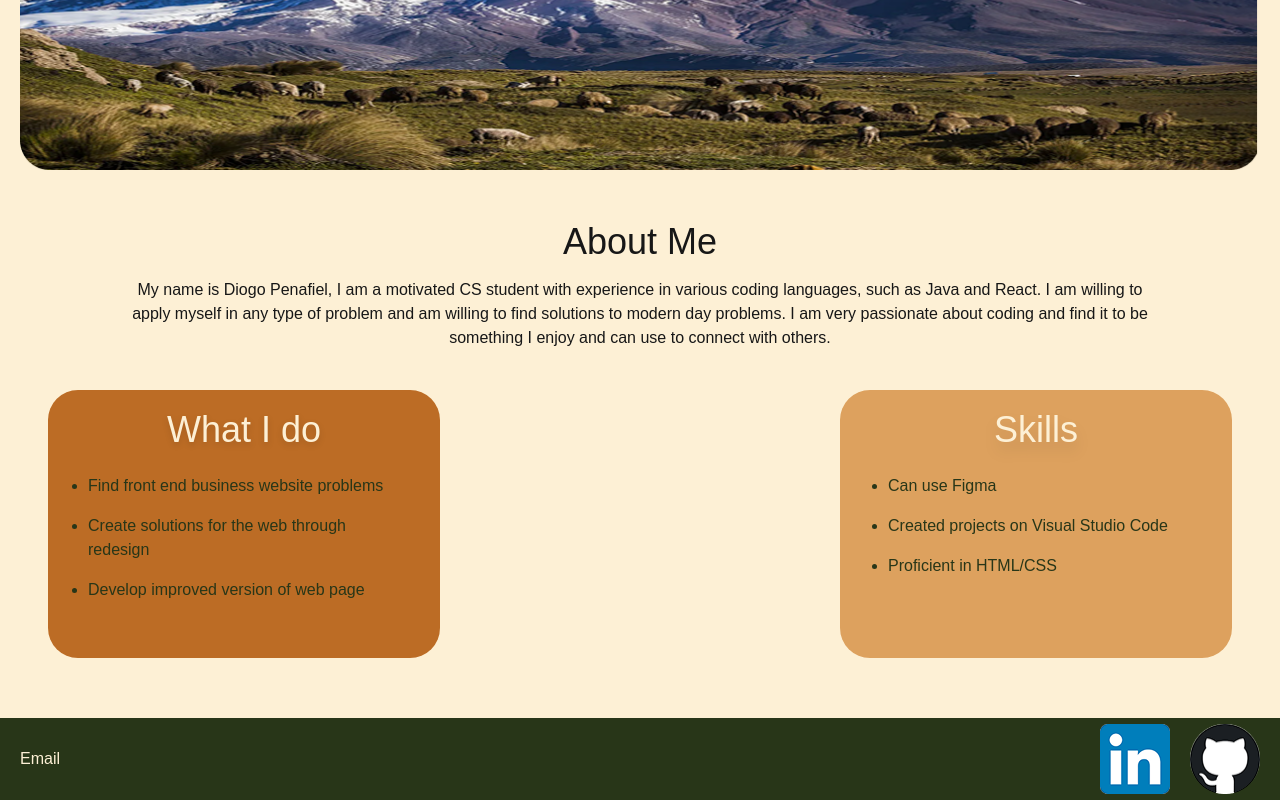
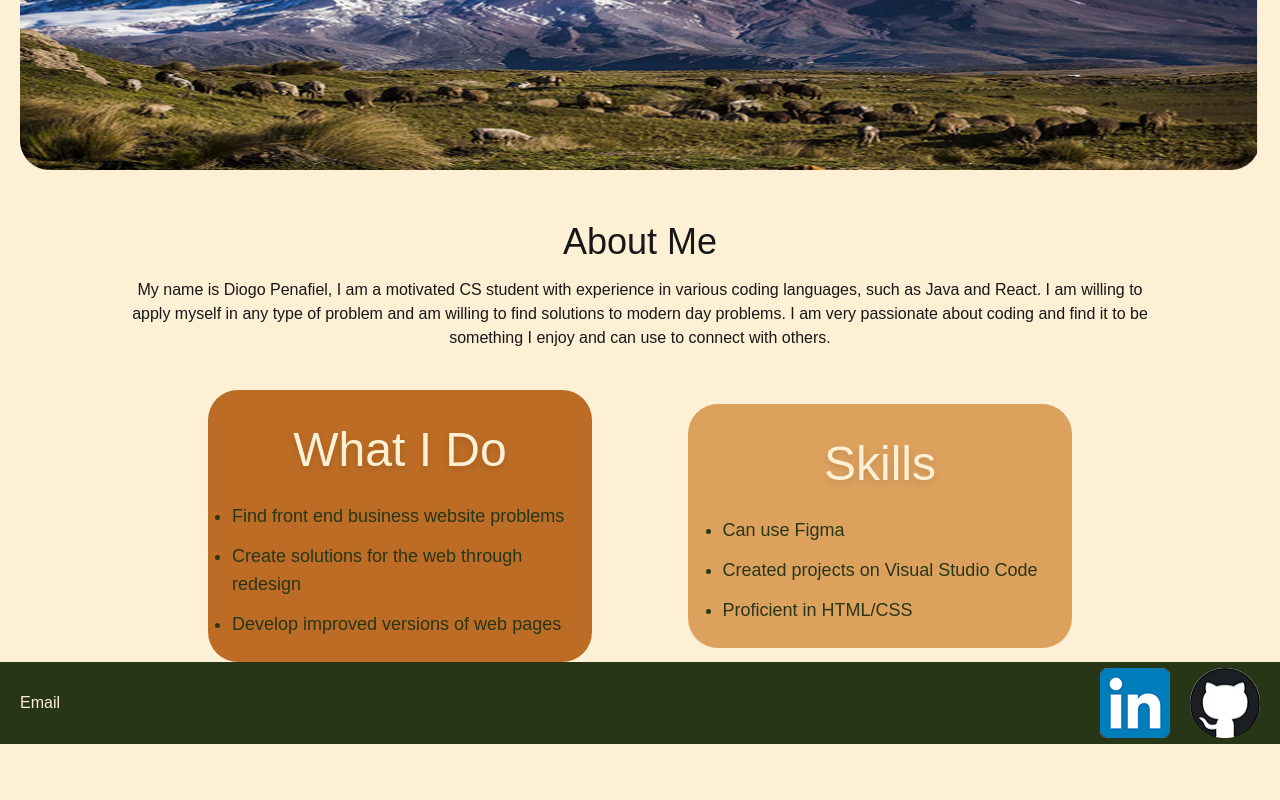
Before and after one commit to Diogo2584/My_Portfolio_25_26, a Next.js app: page / in a window 1280 px wide. Shown: the part 419-1219 px from the top of the page. After the commit the page ends 1163 px from the top, so only its background shows below. Built offline with nearby package versions, Linux system fonts and the light colour scheme; a web font is replaced by a local one.

Commit message:
made some changes

```diff
--- a/app/components/Project_card.tsx
+++ b/app/components/Project_card.tsx
@@ -1,28 +1,48 @@
 import Image from 'next/image';
 
-export default function Project_card({title, date, info, src, alt, link, width = 500, height = 300}: {title: string, date: string, info: string, src: string, alt: string, link?: string, width?: number, height?: number}) {
-    return(
-        <div>
-            <h2> {title} </h2>
-            <h3> {date} </h3>
-            <p> {info} </p>
+export default function Project_card({
+  title,
+  date,
+  info,
+  src,
+  alt,
+  link
+}: {
+  title: string;
+  date: string;
+  info: string;
+  src: string;
+  alt: string;
+  link?: string;
+}) {
+  return (
+    <div className="p-4 rounded-lg shadow-md bg-white">
+      <h2 className="text-xl font-bold mb-1">{title}</h2>
+      <h3 className="text-sm text-gray-600 mb-3">{date}</h3>
+      <p className="mb-4">{info}</p>
+
+      {/* UNIFORM IMAGE CONTAINER */}
+      <div className="w-full h-64 overflow-hidden rounded-lg">
         {link ? (
           <a href={link} target="_blank" rel="noopener noreferrer">
             <Image
               src={src}
               alt={alt}
-                        width={width}
-                        height={height}
+              width={500}
+              height={300}
+              className="object-cover w-full h-full"
             />
           </a>
         ) : (
           <Image
             src={src}
             alt={alt}
-                    width={width}
-                    height={height}
+            width={500}
+            height={300}
+            className="object-cover w-full h-full"
           />
         )}
       </div>
+    </div>
   );
 }
--- a/app/globals.css
+++ b/app/globals.css
@@ -12,13 +12,6 @@
     --foreground: #171717;
   }
 }
-@media (prefers-color-scheme: dark) {
-  :root {
-    --background: #0a0a0a;
-    --foreground: #ededed;
-  }
-}
-
 body {
   background: #FDF0D5;
   color: var(--foreground);
--- a/app/page.tsx
+++ b/app/page.tsx
@@ -12,117 +12,32 @@ export default function Home() {
     <div className="flex justify-center">
     <p className="text-center pb-10 w-255">My name is Diogo Penafiel, I am a motivated CS student with experience in various coding languages, such as Java and React. I am willing to apply myself in any type of problem and am willing to find solutions to modern day problems. I am very passionate about coding and find it to be something I enjoy and can use to connect with others.</p>
     </div>
-    <div className= "flex flex-col lg:flex-row justify-center gap-4 lg:gap-100 ">
-    <div className="bg-[#BC6C25] w-80 lg:w-104 h-50 lg:h-67 rounded-[30px] mb-15">
-      <h1 className="heading1 text-2xl lg:text-4xl text-center text-[#FDF0D5] px-6 lg:px-24 drop-shadow-md pt-5 pb-6"> What I do</h1>
-      <ul className="list-disc text-[#283618] px-6 lg:px-10">
-        <li className="pb-4"> Find front end business website problems </li>
-        <li className="pb-4"> Create solutions for the web through redesign </li>
-        <li className="pb-4"> Develop improved version of web page </li>
-      </ul>
-    </div>
-    <div className="bg-[#DDA15E] w-80 lg:w-104 h-50 lg:h-67 rounded-[30px] mb-15">
-      <h1 className="heading1 text-2xl lg:text-4xl text-center text-[#FDF0D5] drop-shadow-xl pt-5 pb-6"> Skills</h1>
-      <ul className="list-disc text-[#283618] px-6 lg:px-12">
-        <li className="pb-4"> Can use Figma </li>
-        <li className="pb-4"> Created projects on Visual Studio Code </li>
-        <li className="pb-4"> Proficient in HTML/CSS </li>
-      </ul>
-    </div>
-    </div>
+    <div className="flex flex-col lg:flex-row justify-center items-center gap-8 lg:gap-24 w-full">
+
+  {/* WHAT I DO */}
+  <div className="bg-[#BC6C25] w-full max-w-sm rounded-[30px] p-6 text-center">
+    <h1 className="heading2 text-[#FDF0D5] drop-shadow-md mb-4">What I Do</h1>
+    <ul className="list-disc text-[#283618] text-left mx-auto w-fit space-y-3 text-base md:text-lg">
+      <li>Find front end business website problems</li>
+      <li>Create solutions for the web through redesign</li>
+      <li>Develop improved versions of web pages</li>
+    </ul>
+  </div>
+
+  {/* SKILLS */}
+  <div className="bg-[#DDA15E] w-full max-w-sm rounded-[30px] p-6 text-center">
+    <h1 className="heading2 text-[#FDF0D5] drop-shadow-md mb-4">Skills</h1>
+    <ul className="list-disc text-[#283618] text-left mx-auto w-fit space-y-3 text-base md:text-lg">
+      <li>Can use Figma</li>
+      <li>Created projects on Visual Studio Code</li>
+      <li>Proficient in HTML/CSS</li>
+    </ul>
+  </div>
+
+</div>
+
     </div>
    </div>
 
   );
 }
-/*
-<div>
-      <p> This is my stylesheet </p>
-      <h1 className="heading1 "> This is my Heading 1</h1>
-      <h2 className="heading2"> This is my Heading 2</h2>
-      <h3 className="heading3"> This is my Heading 3</h3>
-      <h4 className="heading4"> This is my Heading 4</h4>
-      <p className="paragraph"> This is my paragraph </p>
-      <Button text={"Click me"}/>
-      <Button text={"Hold me"}/>
-      <Button text={"Hover me"}/>
-      <Button text={"Drag me"}/>
-      <ButtonDanger text={"Don't click me"}/>
-      <Project_card title={"Project 1"} date={"2023"} info={"This is a project I made in 2023"} src={"/image 11.png"} alt={"Project Image"}/>
-      <Navbar />
-      <Footer />
-    </div>
- <div className="flex min-h-screen items-center justify-center bg-indigo-50 font-sans dark:bg-black">
-      <main className="flex min-h-screen w-full max-w-3xl flex-col items-center justify-between py-32 px-16 bg-yellow-50 dark:bg-black sm:items-start">
-        <Image
-          className="dark:invert"
-          src="/next.svg"
-          alt="Next.js logo"
-          width={100}
-          height={20}
-          priority
-        />
-        <div className="flex flex-col items-center gap-6 text-center sm:items-start sm:text-left">
-          <h1 className="max-w-xs text-3xl font-semibold leading-10 tracking-tight text-black dark:text-zinc-50">
-            To get started, edit the page.tsx file.
-          </h1>
-          <p className="max-w-md text-lg leading-8 text-zinc-600 dark:text-zinc-400">
-            Looking for a starting point or more instructions? Head over to{" "}
-            <a
-              href="https://vercel.com/templates?framework=next.js&utm_source=create-next-app&utm_medium=appdir-template-tw&utm_campaign=create-next-app"
-              className="font-medium text-zinc-950 dark:text-zinc-50"
-            >
-              Templates
-            </a>{" "}
-            or the{" "}
-            <a
-              href="https://nextjs.org/learn?utm_source=create-next-app&utm_medium=appdir-template-tw&utm_campaign=create-next-app"
-              className="font-medium text-zinc-950 dark:text-zinc-50"
-            >
-              Learning
-            </a>{" "}
-            center.
-          </p>
-        </div>
-        <div className="flex flex-col gap-4 text-base font-medium sm:flex-row">
-          <a
-            className="flex h-12 w-full items-center justify-center gap-2 rounded-full bg-foreground px-5 text-background transition-colors hover:bg-[#383838] dark:hover:bg-[#ccc] md:w-[158px]"
-            href="https://vercel.com/new?utm_source=create-next-app&utm_medium=appdir-template-tw&utm_campaign=create-next-app"
-            target="_blank"
-            rel="noopener noreferrer"
-          >
-            <Image
-              className="dark:invert"
-              src="/vercel.svg"
-              alt="Vercel logomark"
-              width={16}
-              height={16}
-            />
-            Deploy Now
-          </a>
-          <a
-            className="flex h-12 w-full items-center justify-center rounded-full border border-solid border-black/[.08] px-5 transition-colors hover:border-transparent hover:bg-black/[.04] dark:border-white/[.145] dark:hover:bg-[#1a1a1a] md:w-[158px]"
-            href="https://nextjs.org/docs?utm_source=create-next-app&utm_medium=appdir-template-tw&utm_campaign=create-next-app"
-            target="_blank"
-            rel="noopener noreferrer"
-          >
-            Documentation
-          </a>
-        </div>
-        <div className="grid grid-cols-2 gap-4">
-          <button className="bg-red-400 px-4 py-1 rounded-md text-white" >
-            MyWebsite
-          </button>
-          <button className="bg-blue-400 px-4 py-1 rounded-md text-white" >
-            MyWebsite
-          </button>
-          <button className="bg-purple-400 px-4 py-1 rounded-md text-white" >
-            MyWebsite
-          </button>
-          <button className="bg-green-400 px-4 py-1 rounded-md text-white" >
-            MyWebsite
-          </button>
-        </div>
-        </main>
-    </div>
-        */
--- a/app/projects/page.tsx
+++ b/app/projects/page.tsx
@@ -51,8 +51,6 @@ export default function Projects() {
                         src={project.src}
                         alt={project.alt}
                         link={project.link}
-                        width={project.width}
-                        height={project.height}
                     />
                 ))}
             </div>
--- a/app/styles/utilities.css
+++ b/app/styles/utilities.css
@@ -70,14 +70,9 @@
         filter: drop-shadow(0 20px 25px rgb(0 0 0 / 0.1)) drop-shadow(0 8px 10px rgb(0 0 0 / 0.04));
     }
 
-    /* Flex utilities */
-    .flex {
-        display: flex;
-    }
 
-    .flex-col {
-        flex-direction: column;
-    }
+
+
 
     .justify-center {
         justify-content: center;
```
Lines whose indentation alone changed are shown as unchanged.
